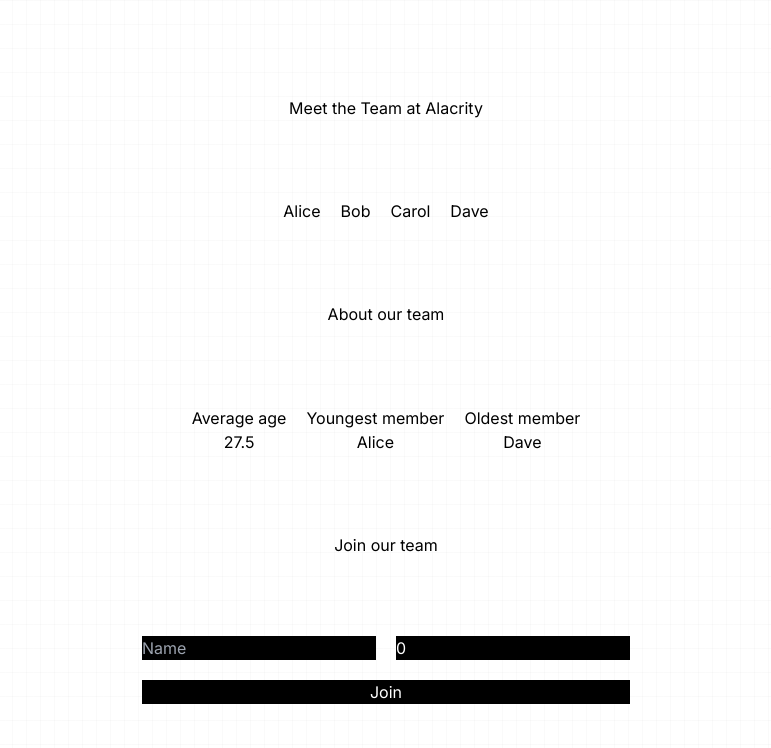
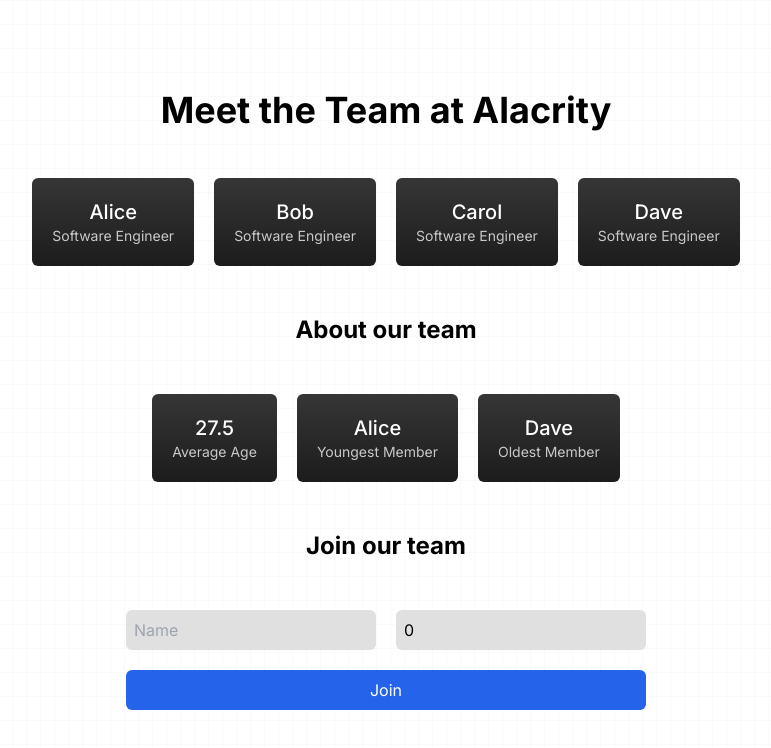
Before and after one commit to MSH-01/alacrity, a Next.js app: page / in a window 1280 px wide. Shown: the top 748 px of the page, without its empty margins (254-1025 px from the left). Built offline with nearby package versions, Linux system fonts and the light colour scheme.

Commit message:
Final commit

```diff
--- a/src/app/components/card.tsx
+++ b/src/app/components/card.tsx
@@ -1,10 +1,12 @@
 import React, { ReactNode } from 'react'
 
-function Card ({ data }: Readonly<{ data: ReactNode }>) {
+function Card ({ title, value }: Readonly<{ title: string, value: string}>) {
     return (
-        <div>
-            {/* Display name of user, fallback to empty string if undefined  */}
-            <h2>{data?.name ?? ''}</h2>
+        <div className='cursor-pointer bg-gradient-to-t from-[#1c1c1c] to-[#363636] rounded-md flex text-white justify-center items-center transition-colors '>
+            <div className='p-5'>
+                <h2 className='font-medium text-xl'>{title}</h2>
+                <h2 className='text-sm opacity-75'>{value}</h2>
+            </div>
         </div>
     )
 }
--- a/src/app/components/form.tsx
+++ b/src/app/components/form.tsx
@@ -9,17 +9,17 @@
           placeholder='Name'
           value={newName}
           onChange={(e) => setNewName(e.target.value)}
-          className='bg-black text-white'
+          className='bg-[#E0E0E0] text-black p-2 rounded-md'
         />
         <input
           type='number'
           placeholder='Age'
           value={newAge}
           onChange={(e) => setNewAge(Number(e.target.value))}
-          className='bg-black text-white'
+          className='bg-[#E0E0E0] text-black p-2 rounded-md'
         />
       </div>
-      <button type='submit' className='bg-black text-white w-full mt-5'>
+      <button type='submit' className='bg-blue-600 hover:bg-blue-500 transition text-white w-full mt-5 p-2 rounded-md'>
         Join
       </button>
     </form>
--- a/src/app/page.tsx
+++ b/src/app/page.tsx
@@ -55,45 +55,53 @@
   }, [team]);
 
   function joinTeam() {
+    if (!newName || !newAge){
+      alert('Please enter a name and age');
+      return;
+    };
+
     setTeam({members: [...team.members, {name: newName, age: newAge, role: 'Software Engineer'}]});
     setNewName('');
     setNewAge(0);
   }
 
   return (
-    <main className="flex min-h-screen flex-col items-center justify-between p-24">
-      <div className="absolute inset-0 -z-10 h-full w-full bg-white bg-[linear-gradient(to_right,#8080800a_1px,transparent_1px),linear-gradient(to_bottom,#8080800a_1px,transparent_1px)] bg-[size:14px_24px]"></div>
-      <h1>Meet the Team at Alacrity</h1>
-      {/* For loop here through team members */}
-        {/* Render user card for each user */}
-      {/* End for loop */}
-      <div className='flex gap-5'>
-      {team.members.map((member, index) => (
-        <Card key={index} data={member} />
-      ))}
-      </div>
+    <main className="flex flex-col justify-center items-center h-screen">
+      {/* BG */}
+      <div className="fixed inset-0 -z-10 h-full w-full bg-white bg-[linear-gradient(to_right,#8080800a_1px,transparent_1px),linear-gradient(to_bottom,#8080800a_1px,transparent_1px)] bg-[size:14px_24px]"></div>
 
 
-      <h2>About our team</h2>
-      {/* Statistics from each member */}
-      <div className='flex gap-5 text-center'>
-        <div>
-          <h3>Average age</h3>
-          <p>{avgAge}</p>
-        </div>
-        <div>
-          <h3>Youngest member</h3>
-          <p>{youngest}</p>
-        </div>
-        <div>
-          <h3>Oldest member</h3>
-          <p>{oldest}</p>
+      {/* TEAM MEMBERS */}
+      <div className='text-center mb-12'>
+        <h1 className='text-4xl font-bold pb-12'>Meet the Team at Alacrity</h1>
+        <div className='flex gap-5 max-w-[750px] overflow-scroll justify-center'>
+        {team.members.map((member, index) => (
+          <Card key={index} title={member.name} value={member.role} />
+        ))}
         </div>
       </div>
 
-      <h2>Join our team</h2>
-      {/* Form to join the team */}
-      <TeamForm newName={newName} newAge={newAge} setNewName={setNewName} setNewAge={setNewAge} joinTeam={joinTeam} />
+      {/* TEAM STATISTICS */}
+      <div className='text-center mb-12'>
+        <h2 className='text-2xl font-bold pb-12'>About our team</h2>
+        <div className='flex gap-5 text-center'>
+          <div>
+            <Card value='Average Age' title={avgAge} />
+          </div>
+          <div>
+            <Card value='Youngest Member' title={youngest} />
+          </div>
+          <div>
+            <Card value='Oldest Member' title={oldest} />
+          </div>
+        </div>
+      </div>
+
+      {/* JOIN THE TEAM */}
+      <div className='text-center'>
+        <h2 className='text-2xl font-bold pb-12'>Join our team</h2>
+        <TeamForm newName={newName} newAge={newAge} setNewName={setNewName} setNewAge={setNewAge} joinTeam={joinTeam} />
+      </div>
     </main>
   );
 }
```
